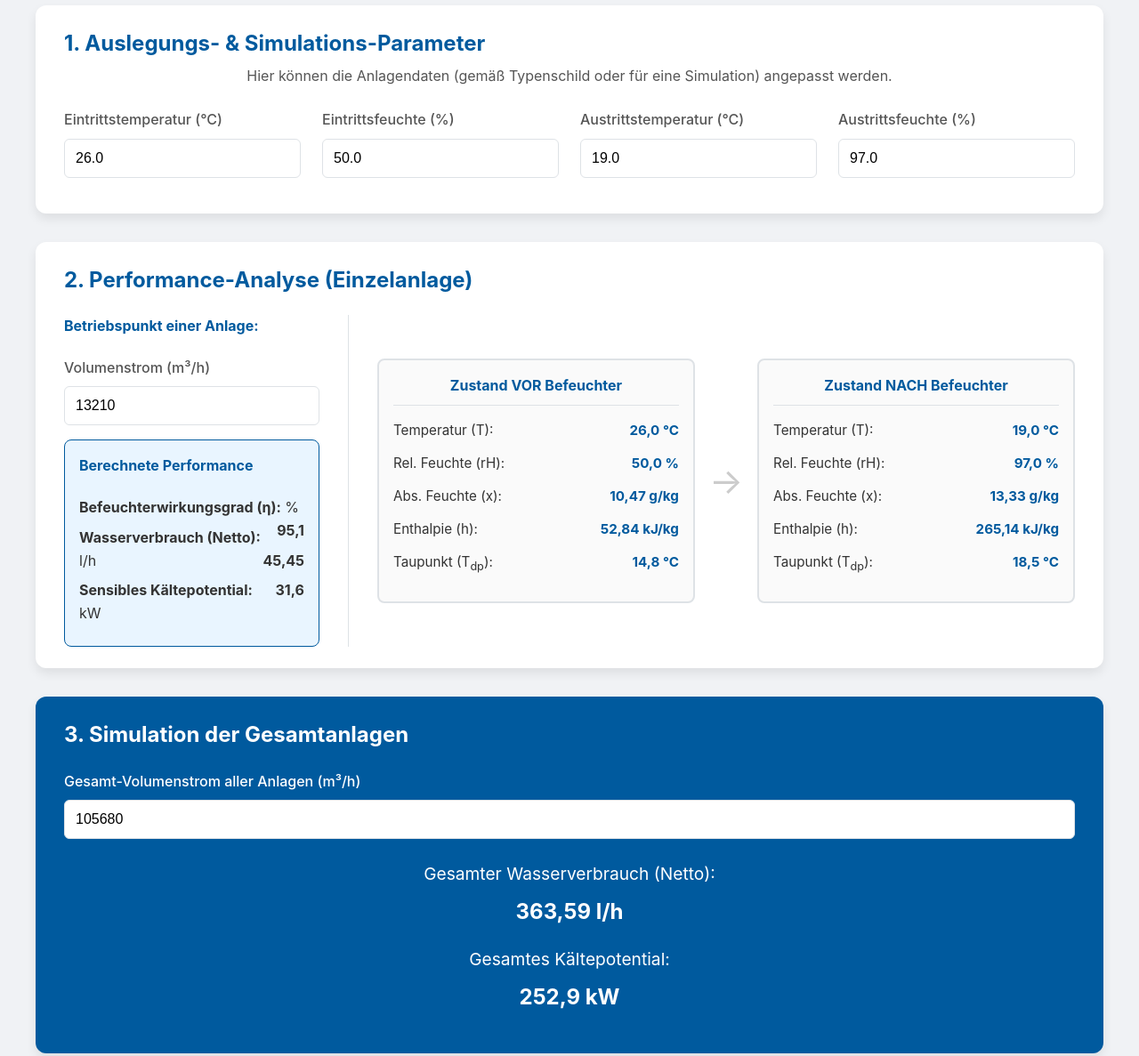
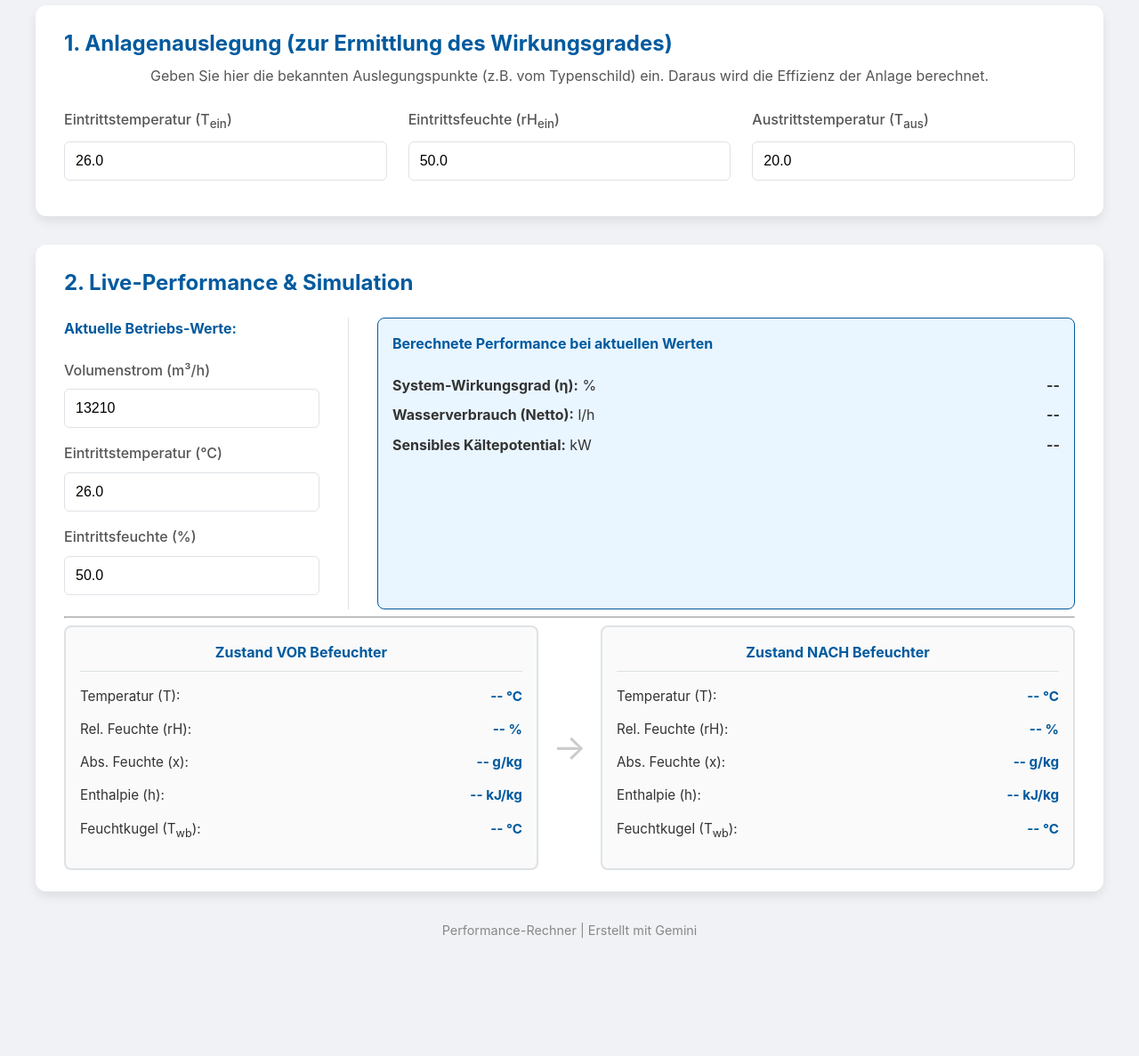
Before and after one commit to Oktaederim/AdiabatischeKuehlung-AB, a plain HTML site: page index.html in a window 1280 px wide. Shown: the part 140-1327 px from the top of the page at 89% size. After the commit the page ends 1235 px from the top, so only its background shows below. Drawn offline with Linux system fonts and the light colour scheme.

Commit message:
Update index.html
Code3

```diff
--- a/index.html
+++ b/index.html
@@ -16,45 +16,33 @@
 
     <main>
         <div class="card">
-            <h2>1. Auslegungs- & Simulations-Parameter</h2>
-            <p class="info-text">Hier können die Anlagendaten (gemäß Typenschild oder für eine Simulation) angepasst werden.</p>
+            <h2>1. Anlagenauslegung (zur Ermittlung des Wirkungsgrades)</h2>
+            <p class="info-text">Geben Sie hier die bekannten Auslegungspunkte (z.B. vom Typenschild) ein. Daraus wird die Effizienz der Anlage berechnet.</p>
             <div class="data-grid">
-                <div class="input-group">
-                    <label>Eintrittstemperatur (°C)</label>
-                    <input type="number" id="design-temp-in" value="26.0" step="0.1">
-                </div>
-                <div class="input-group">
-                    <label>Eintrittsfeuchte (%)</label>
-                    <input type="number" id="design-rh-in" value="50.0" step="0.1">
-                </div>
-                <div class="input-group">
-                    <label>Austrittstemperatur (°C)</label>
-                    <input type="number" id="design-temp-out" value="19.0" step="0.1">
-                </div>
-                 <div class="input-group">
-                    <label>Austrittsfeuchte (%)</label>
-                    <input type="number" id="design-rh-out" value="97.0" step="0.1">
-                </div>
+                <div class="input-group"><label>Eintrittstemperatur (T<sub>ein</sub>)</label><input type="number" id="design-temp-in" value="26.0" step="0.1"></div>
+                <div class="input-group"><label>Eintrittsfeuchte (rH<sub>ein</sub>)</label><input type="number" id="design-rh-in" value="50.0" step="0.1"></div>
+                <div class="input-group"><label>Austrittstemperatur (T<sub>aus</sub>)</label><input type="number" id="design-temp-out" value="20.0" step="0.1"></div>
             </div>
         </div>
 
         <div class="card">
-            <h2>2. Performance-Analyse (Einzelanlage)</h2>
+            <h2>2. Live-Performance & Simulation</h2>
             <div class="live-grid">
                 <div class="input-section">
-                    <h4>Betriebspunkt einer Anlage:</h4>
-                    <div class="input-group">
-                        <label for="volumenstrom">Volumenstrom (m³/h)</label>
-                        <input type="number" id="volumenstrom" value="13210" step="100">
+                    <h4>Aktuelle Betriebs-Werte:</h4>
+                    <div class="input-group"><label for="volumenstrom">Volumenstrom (m³/h)</label><input type="number" id="volumenstrom" value="13210" step="100"></div>
+                    <div class="input-group"><label for="live-temp-in">Eintrittstemperatur (°C)</label><input type="number" id="live-temp-in" value="26.0" step="0.1"></div>
+                    <div class="input-group"><label for="live-rh-in">Eintrittsfeuchte (%)</label><input type="number" id="live-rh-in" value="50.0" step="0.1"></div>
                 </div>
+
                 <div class="results-box" id="design-results">
-                        <h4>Berechnete Performance</h4>
-                        <p><strong>Befeuchterwirkungsgrad (η):</strong> <span id="res-eta-design">--</span> %</p>
-                        <p><strong>Wasserverbrauch (Netto):</strong> <span id="res-water-design">--</span> l/h</p>
-                        <p><strong>Sensibles Kältepotential:</strong> <span id="res-power-design">--</span> kW</p>
+                    <h4>Berechnete Performance bei aktuellen Werten</h4>
+                    <p><strong>System-Wirkungsgrad (η):</strong> <span id="res-eta-system">--</span> %</p>
+                    <p><strong>Wasserverbrauch (Netto):</strong> <span id="res-water-live">--</span> l/h</p>
+                    <p><strong>Sensibles Kältepotential:</strong> <span id="res-power-live">--</span> kW</p>
                 </div>
             </div>
-
+            <hr>
             <div class="process-visualization">
                 <div class="state-node" id="node-in">
                     <h4>Zustand VOR Befeuchter</h4>
@@ -62,30 +50,17 @@
                     <p>Rel. Feuchte (rH): <strong id="vis-rh-in">-- %</strong></p>
                     <p>Abs. Feuchte (x): <strong id="vis-x-in">-- g/kg</strong></p>
                     <p>Enthalpie (h): <strong id="vis-h-in">-- kJ/kg</strong></p>
-                        <p>Taupunkt (T<sub>dp</sub>): <strong id="vis-tdp-in">-- °C</strong></p>
+                    <p>Feuchtkugel (T<sub>wb</sub>): <strong id="vis-twb-in">-- °C</strong></p>
                 </div>
                 <div class="arrow">→</div>
-                    <div class="state-node" id="node-out">
+                <div class="state-node final-state" id="node-out">
                     <h4>Zustand NACH Befeuchter</h4>
                     <p>Temperatur (T): <strong id="vis-t-out">-- °C</strong></p>
                     <p>Rel. Feuchte (rH): <strong id="vis-rh-out">-- %</strong></p>
                     <p>Abs. Feuchte (x): <strong id="vis-x-out">-- g/kg</strong></p>
                     <p>Enthalpie (h): <strong id="vis-h-out">-- kJ/kg</strong></p>
-                         <p>Taupunkt (T<sub>dp</sub>): <strong id="vis-tdp-out">-- °C</strong></p>
+                    <p>Feuchtkugel (T<sub>wb</sub>): <strong id="vis-twb-out">-- °C</strong></p>
                 </div>
-                </div>
-            </div>
-        </div>
-
-        <div class="card aggregate-card">
-            <h2>3. Simulation der Gesamtanlagen</h2>
-             <div class="input-group">
-                <label for="total-volumenstrom">Gesamt-Volumenstrom aller Anlagen (m³/h)</label>
-                <input type="number" id="total-volumenstrom" value="105680" step="100">
-            </div>
-            <div class="total-results">
-                <p>Gesamter Wasserverbrauch (Netto): <strong id="total-water">-- l/h</strong></p>
-                <p>Gesamtes Kältepotential: <strong id="total-power">-- kW</strong></p>
             </div>
         </div>
     </main>
```
Lines whose indentation alone changed are shown as unchanged.
